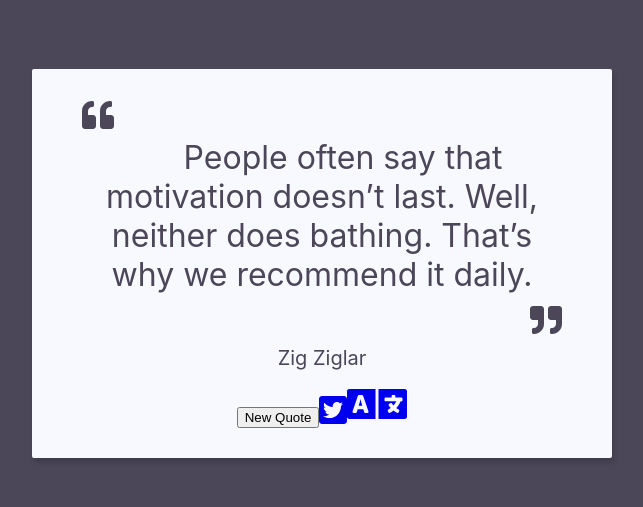
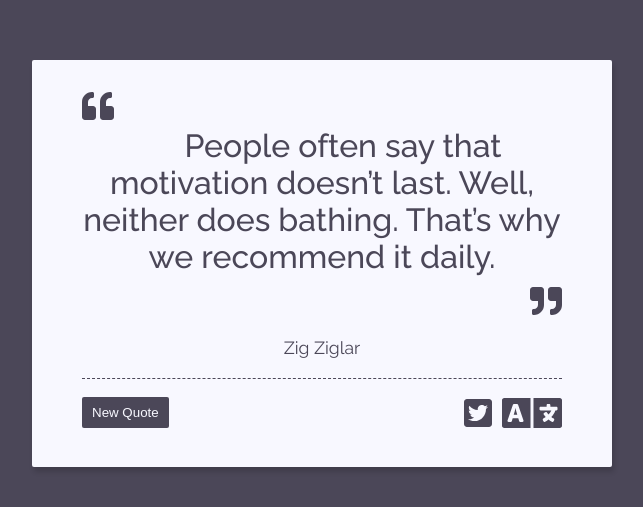
Before and after one commit to caglarturali/quotalog, a React (Create React App) app: page / in a window 1280 px wide. Shown: the part 137-644 px from the top of the page, without its empty margins (318-961 px from the left). Built offline with nearby package versions, Linux system fonts and the light colour scheme.

Commit message:
Finalize styling, use browser language for translate button

```diff
--- a/public/index.html
+++ b/public/index.html
@@ -36,5 +36,9 @@
     -->
     <!-- FCC Test Suit -->
     <script src="https://cdn.freecodecamp.org/testable-projects-fcc/v1/bundle.js"></script>
+    <script>
+      window.localStorage.setItem('project_selector', 'random-quote-machine');
+      window.localStorage.setItem('fCC_random-quote-machine_hide', true);
+    </script>
   </body>
 </html>
--- a/src/components/QuoteBox.js
+++ b/src/components/QuoteBox.js
@@ -1,7 +1,7 @@
 import React, { Component } from 'react';
+import { FontAwesomeIcon } from '@fortawesome/react-fontawesome';
 import TweetButton from './TweetButton';
 import TranslateButton from './TranslateButton';
-import { FontAwesomeIcon } from '@fortawesome/react-fontawesome';
 
 export default class QuoteBox extends Component {
   state = {
@@ -27,8 +27,16 @@ export default class QuoteBox extends Component {
     const { text, author } = this.props.quote;
     const { color } = this.props;
 
-    const styles = {
+    const colorStyles = {
       color: color
+    };
+
+    const newQuoteBtnStyle = {
+      background: color
+    };
+
+    const buttonBoxStyle = {
+      borderTop: `1px dashed ${color}`
     };
 
     if (!text || !author) {
@@ -36,7 +44,7 @@ export default class QuoteBox extends Component {
     }
 
     return (
-      <div id="quote-box" style={styles}>
+      <div id="quote-box" style={colorStyles}>
         <span id="text" className={this.state.textClasses}>
           <FontAwesomeIcon icon="quote-left" />
           <br />
@@ -44,13 +52,24 @@ export default class QuoteBox extends Component {
           <br />
           <FontAwesomeIcon icon="quote-right" />
         </span>
-        <span id="author">{author}</span>
-        <div className="buttons">
-          <button id="new-quote" onClick={this.handleNewQuoteClick}>
-            New Quote
-          </button>
-          <TweetButton quote={this.props.quote} />
-          <TranslateButton quote={this.props.quote} />
+        <span id="author" className={this.state.textClasses}>
+          {author}
+        </span>
+        <div className="buttons" style={buttonBoxStyle}>
+          <div className="left">
+            <button
+              id="new-quote"
+              className="new-quote-btn"
+              style={newQuoteBtnStyle}
+              onClick={this.handleNewQuoteClick}
+            >
+              New Quote
+            </button>
+          </div>
+          <div className="right">
+            <TweetButton quote={this.props.quote} customStyle={colorStyles} />
+            <TranslateButton quote={this.props.quote} customStyle={colorStyles} />
+          </div>
         </div>
       </div>
     );
--- a/src/components/TranslateButton.js
+++ b/src/components/TranslateButton.js
@@ -1,14 +1,38 @@
 import React from 'react';
 import { FontAwesomeIcon } from '@fortawesome/react-fontawesome';
 
-const translate_base_url = 'https://translate.google.com/#view=home&op=translate&sl=en&tl=tr&text=';
+const getLanguageCode = () => {
+  // Define user's language. Different browsers have the user locale defined
+  // on different fields on the `navigator` object, so we make sure to account
+  // for these different by checking all of them
+  const language = (navigator.languages && navigator.languages[0]) || navigator.language || navigator.userLanguage;
 
-export default function TranslateButton(props) {
+  // Split locales with a region code
+  const languageWithoutRegionCode = language.toLowerCase().split(/[_-]+/)[0];
+  return languageWithoutRegionCode;
+};
+
+const buildTranslateUrl = text => {
+  const browserLanguage = getLanguageCode();
+  return `https://translate.google.com/#view=home&op=translate&sl=en&tl=${browserLanguage}&text=${text}`;
+};
+
+const TranslateButton = props => {
   const { text } = props.quote;
+  const { customStyle } = props;
 
   return (
-    <a title="Translate the Quote" href={`${translate_base_url}${text}`} target="_blank" rel="noopener noreferrer">
+    <a
+      className="button"
+      title="Translate the Quote"
+      href={`${buildTranslateUrl(text)}`}
+      target="_blank"
+      rel="noopener noreferrer"
+      style={customStyle}
+    >
       <FontAwesomeIcon icon="language" size="3x" />
     </a>
   );
-}
+};
+
+export default TranslateButton;
--- a/src/components/TweetButton.js
+++ b/src/components/TweetButton.js
@@ -3,12 +3,23 @@ import { FontAwesomeIcon } from '@fortawesome/react-fontawesome';
 
 const tweet_base_url = 'https://twitter.com/intent/tweet?hashtags=quotes,fCC&related=freecodecamp&text=';
 
-export default function TweetButton(props) {
+const TweetButton = props => {
   const { text, author } = props.quote;
+  const { customStyle } = props;
 
   return (
-    <a id="tweet-quote" title="Tweet the Quote" href={`${tweet_base_url}${text} ${author}`} target="_blank" rel="noopener noreferrer">
+    <a
+      id="tweet-quote"
+      className="button"
+      title="Tweet the Quote"
+      href={`${tweet_base_url}${text} ${author}`}
+      target="_blank"
+      rel="noopener noreferrer"
+      style={customStyle}
+    >
       <FontAwesomeIcon icon={['fab', 'twitter-square']} size="2x" />
     </a>
   );
-}
+};
+
+export default TweetButton;
--- a/src/styles/App.css
+++ b/src/styles/App.css
@@ -1,3 +1,5 @@
+@import url('https://fonts.googleapis.com/css?family=Raleway:400,500');
+
 .App {
   align-items: center;
   display: flex;
@@ -27,24 +29,19 @@
 }
 
 #text {
+  font-family: 'Raleway';
   font-size: 2em;
-  opacity: 0;
+  font-weight: 500;
   text-align: center;
   transition: opacity 1000ms ease;
 }
 
-#text.show {
-  opacity: 1;
-}
-
-#text.hide {
-  opacity: 0;
-}
-
 #author {
-  font-size: 1.25em;
+  font-family: 'Raleway';
+  font-size: 1.1em;
   font-weight: 400;
-  padding: 10px;
+  padding: 20px 0;
+  transition: opacity 1000ms ease;
 }
 
 .fa-quote-left {
@@ -58,3 +55,47 @@
   margin-left: 10px;
   margin-top: 10px;
 }
+
+.buttons {
+  display: flex;
+  justify-content: space-between;
+  padding-top: 10px;
+  width: 100%;
+}
+
+.button {
+  margin-left: 10px;
+  transition: color 1000ms ease;
+}
+
+.new-quote-btn {
+  border: 0;
+  border-radius: 2px;
+  color: ghostwhite;
+  cursor: pointer;
+  padding: 8px 10px;
+  transition: background 1000ms ease;
+}
+
+.button:hover,
+.new-quote-btn:hover {
+  opacity: 0.85;
+}
+
+.left {
+  align-items: center;
+  display: flex;
+}
+
+.right {
+  align-items: center;
+  display: flex;
+}
+
+.show {
+  opacity: 1;
+}
+
+.hide {
+  opacity: 0;
+}
```
